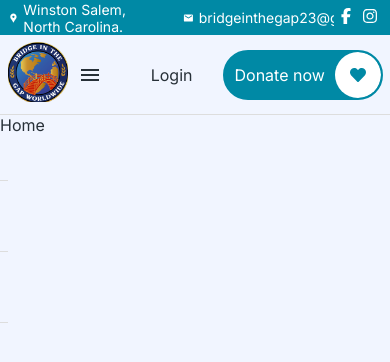
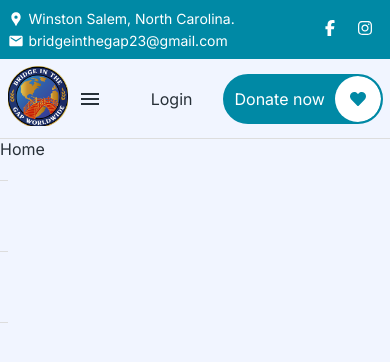
Before and after one commit to herdoycode/ghana, a Next.js app: page / in a window 390 px wide. Shown: the top 362 px of the page. Built offline with nearby package versions, Linux system fonts and the light colour scheme.

Commit message:
Fix responsive issue

```diff
--- a/app/components/topbar/Topbar.scss
+++ b/app/components/topbar/Topbar.scss
@@ -8,6 +8,13 @@
       display: flex;
       align-items: center;
       gap: 2rem;
+      @media screen and (max-width: 768px) {
+        flex-direction: column;
+        justify-content: flex-start;
+        align-items: flex-start;
+        gap: 0.5rem;
+        padding: 1rem 0rem;
+      }
       .item {
         display: flex;
         align-items: center;
```
